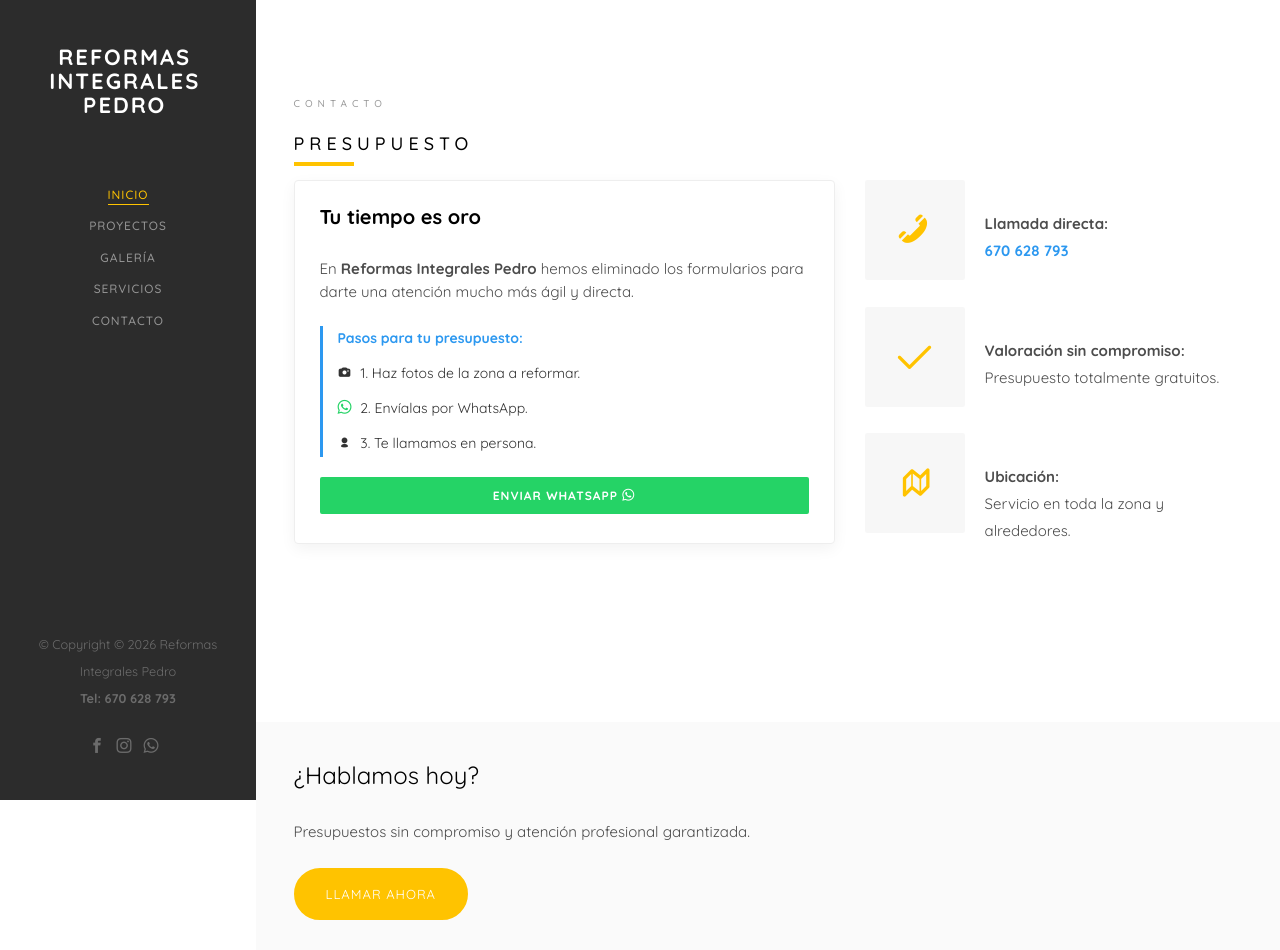
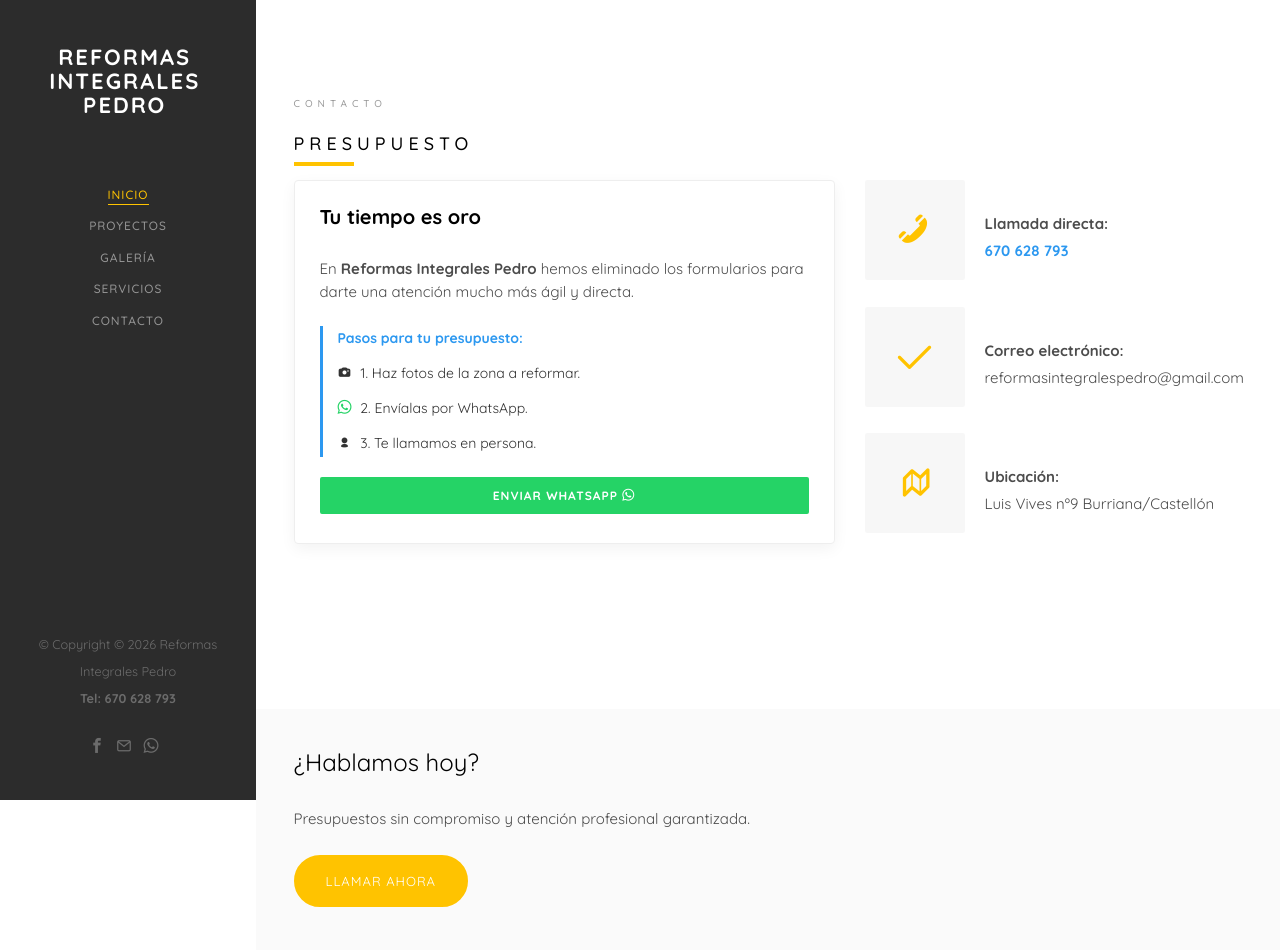
Before and after one commit to franciscoalanzavesromero/Reformas_integrales_Pedro, a plain HTML site: page contact.html in a window 1280 px wide. Drawn offline with Linux system fonts and the light colour scheme; files whose address does not match are found by name.

Commit message:
añadido email

```diff
--- a/contact.html
+++ b/contact.html
@@ -4,6 +4,7 @@
     <meta charset="utf-8" />
     <meta http-equiv="X-UA-Compatible" content="IE=edge" />
     <title>Reformas Integrales Pedro</title>
+    <link rel="icon" type="image/x-icon" href="images/logo.ico" />
     <meta name="viewport" content="width=device-width, initial-scale=1" />
     <meta
       name="description"
@@ -72,7 +73,7 @@
               <a href="#"><i class="icon-facebook2"></i></a>
             </li>
             <li>
-              <a href="#"><i class="icon-instagram"></i></a>
+              <a href="mailto: reformasintegralespedro@gmail.com"><i class="icon-mail5"></i></a>
             </li>
             <li>
               <a href="https://wa.me/34670628793" target="_blank"
@@ -221,9 +222,9 @@
                   </div>
                   <div class="colorlib-text">
                     <p style="margin-bottom: 0">
-                      <strong>Valoración sin compromiso:</strong>
+                      <strong>Correo electrónico:</strong>
                     </p>
-                    <p>Presupuesto totalmente gratuitos.</p>
+                    <p>reformasintegralespedro@gmail.com</p>
                   </div>
                 </div>
 
@@ -234,7 +235,7 @@
                   <div class="colorlib-icon"><i class="icon-map"></i></div>
                   <div class="colorlib-text">
                     <p style="margin-bottom: 0"><strong>Ubicación:</strong></p>
-                    <p>Servicio en toda la zona y alrededores.</p>
+                    <p>Luis Vives nº9 Burriana/Castellón</p>
                   </div>
                 </div>
               </div>
```
Also changed, not shown: blog.html (+1 -1 lines), galeria.html (+1 -1 lines), index.html (+2 -1 lines), services.html (+2 -1 lines), work.html (+2 -1 lines), cuentas/google.txt (added), images/logo.ico (added), images/logo.png (added).
